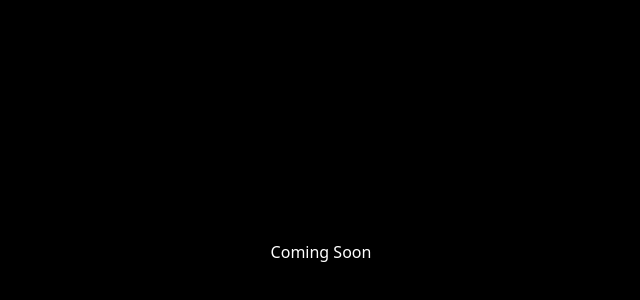
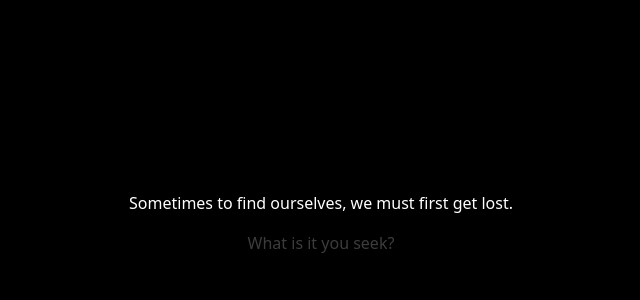
Before and after one commit to pjmurray/tasmaniacs, a React (Create React App) app: page / in a window 1280 px wide. Shown: the part 148-448 px from the top of the page, without its empty margins (319-959 px from the left). Built offline with nearby package versions, Linux system fonts and the light colour scheme.

Commit message:
log in scree

```diff
--- a/package.json
+++ b/package.json
@@ -4,11 +4,14 @@
   "private": true,
   "dependencies": {
     "@craco/craco": "^6.2.0",
+    "@headlessui/react": "^1.4.1",
     "@testing-library/jest-dom": "^5.11.4",
     "@testing-library/react": "^11.1.0",
     "@testing-library/user-event": "^12.1.10",
+    "p5": "^1.4.0",
     "react": "^17.0.2",
     "react-dom": "^17.0.2",
+    "react-p5": "^1.3.19",
     "react-scripts": "4.0.3",
     "web-vitals": "^1.0.1"
   },
--- a/src/App.js
+++ b/src/App.js
@@ -1,9 +1,58 @@
+import * as React from 'react';
+import { useState } from 'react';
+import { Transition } from '@headlessui/react'
 import './App.css';
+import useTimeout from './hooks/useTimeout';
+
+const PASSWORD = 'peach'
+
+const Fade = ({show, duration=2000, children}) => {
+  return <div className={`${show ? 'opacity-100' : 'opacity-0'} transition-opacity duration-${duration}`}>{children}</div>
+}
+
+const Login = ({onSuccess}) => {
+  const [ show, setShow] = useState([])
+  const [password, setPassword] = useState()
+
+  useTimeout(() => setShow(show.concat(['text1'])), 1000)
+  useTimeout(() => setShow(show.concat(['text2'])), 5000)
+  useTimeout(() => setShow(show.concat(['input'])), 7000)
+
+  function handleKeyPress (e) {
+    if (e.key === 'Enter') {
+      if (PASSWORD === password) {
+        onSuccess()
+        // TODO: fade out
+        // setTimeout(onSuccess, 3000)
+      } else {
+        alert("No")
+      }
+    }
+  }
+
+  return <div className='flex flex-col space-y-4'>
+    <Fade show={show.includes('text1')}>
+    <p className='text-white'> Sometimes to find ourselves, we must first get lost.</p>
+    </Fade>
+  <Fade show={show.includes('text2')}><p className='text-white'>What is it you seek?</p></Fade>
+  <Fade show={show.includes('input')}>
+    <input type='text'  value={password} onChange={e => setPassword(e.target.value)} className='border border-white bg-black text-blue-400 px-4 py-2 focus:bg-gray-900' onKeyPress={handleKeyPress}/>
+  </Fade>
+
+  </div>
+}
+
+const Intro = () => {
+  return <>Hello</>
+}
+
 
 function App() {
+  const [page, setPage ] = useState('login')
   return (
     <div className="App bg-black h-full w-full flex items-center justify-center">
-      <p className='text-white'>Coming Soon</p>
+      { page === 'login' && <Login onSuccess={() => setPage('intro')}/>}
+      { page === 'intro' && <Intro/>}
     </div>
   );
 }
--- /dev/null
+++ b/src/hooks/useTimeout.jsx
@@ -0,0 +1,24 @@
+import { useEffect, useRef } from 'react'
+
+function useTimeout(callback, delay) {
+  const savedCallback = useRef(callback)
+
+  // Remember the latest callback if it changes.
+  useEffect(() => {
+    savedCallback.current = callback
+  }, [callback])
+
+  // Set up the timeout.
+  useEffect(() => {
+    // Don't schedule if no delay is specified.
+    if (delay === null) {
+      return
+    }
+
+    const id = setTimeout(() => savedCallback.current(), delay)
+
+    return () => clearTimeout(id)
+  }, [delay])
+}
+
+export default useTimeout
--- a/tailwind.config.js
+++ b/tailwind.config.js
@@ -2,7 +2,11 @@ module.exports = {
   purge: ['./src/**/*.{js,jsx,ts,tsx}', './public/index.html'],
   darkMode: false, // or 'media' or 'class'
   theme: {
-    extend: {},
+    extend: {
+      transitionDuration: {
+        '2000': '2000ms',
+       }
+    },
   },
   variants: {
     extend: {},
```
Also changed, not shown: 1 other file (tests, documents, lock files or other folders).
